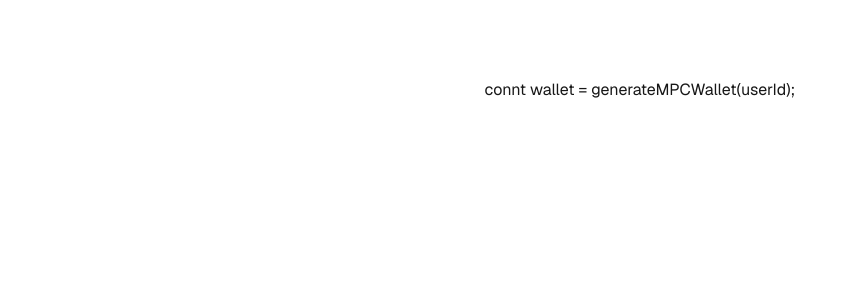
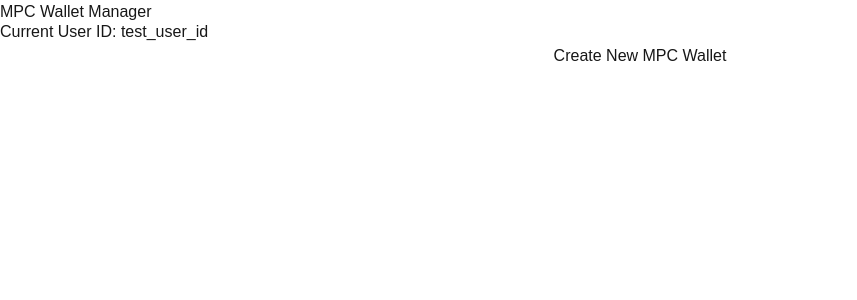
Before and after one commit to alxn787/Payment-gateway, a Next.js app: page / in a window 1280 px wide. Shown: the top 300 px of the page, without its empty margins (0-857 px from the left). Built offline with nearby package versions, Linux system fonts and the light colour scheme.

Commit message:
shamirs working

```diff
--- /dev/null
+++ b/app/api/wallet/route.ts
@@ -0,0 +1,31 @@
+// app/api/wallet/route.ts
+
+import { generateMPCWallet } from '../../lib/shamir-secret'; // Adjust path as needed
+import { NextResponse } from 'next/server';
+
+export async function POST(request: Request) {
+  try {
+    const { userId } = await request.json(); // Get userId from the request body
+
+    if (!userId) {
+      return NextResponse.json({ error: 'User ID is required' }, { status: 400 });
+    }
+
+    const mpcWallet = await generateMPCWallet(userId);
+    console.log(mpcWallet)
+
+    // IMPORTANT: Do NOT send sensitive shares back to the client!
+    // Only send the public key and any non-sensitive information.
+    return NextResponse.json(mpcWallet, { status: 200 });
+
+  } catch (error: any) {
+    console.error('API Error generating MPC wallet:', error);
+    return NextResponse.json(
+      { error: 'Failed to generate MPC wallet', details: error.message },
+      { status: 500 }
+    );
+  }
+}
+
+// You can add other HTTP methods (GET, PUT, DELETE) for other MPC operations
+// e.g., GET to fetch public key, POST to sign a transaction
--- a/app/lib/shamir-secret.ts
+++ b/app/lib/shamir-secret.ts
@@ -1,3 +1,4 @@
+/* eslint-disable  */
 import { Keypair } from "@solana/web3.js";
 import * as sss from "shamirs-secret-sharing";
 import CryptoJS from "crypto-js";
@@ -24,13 +25,13 @@ export interface KeyShare {
   expiresAt?: Date;
 }
 
-export interface MPCWallet {
-  publicKey: string;
-  encryptedShare1: string; // PostgreSQL database storage
-  encryptedShare2: string; // Redis 1 storage
-  encryptedShare3?: string; // Redis 2 storage
-  shareIndices: number[];
-}
+// export interface MPCWallet {
+//   publicKey: string;
+//   encryptedShare1: string; // PostgreSQL database storage
+//   encryptedShare2: string; // Redis 1 storage
+//   encryptedShare3?: string; // Redis 2 storage
+//   shareIndices: number[];
+// }
 
 function encryptData(data: string, key: string): string {
   return CryptoJS.AES.encrypt(data, key).toString();
@@ -101,7 +102,7 @@ export async function recoverMissingShares(
     const redisKey2 = `mpc:share:${userId}:2`;
     const redisKey3 = `mpc:share:${userId}:3`;
 
-    let availableShares: Buffer[] = [];
+    const availableShares: Buffer[] = [];
 
     const decryptedShare1 = decryptData(
       databaseShare,
@@ -206,7 +207,7 @@ export async function ensureShareAvailability(
 }
 
 //generates new mpc wallet with private keys split
-export async function generateMPCWallet(userId: string): Promise<MPCWallet> {
+export async function generateMPCWallet(userId: string): Promise<string> {
   const keypair = Keypair.generate();
   const privateKeyBytes = keypair.secretKey;
   const publicKey = keypair.publicKey.toBase58();
@@ -229,13 +230,7 @@ export async function generateMPCWallet(userId: string): Promise<MPCWallet> {
   const redisKey3 = `mpc:share:${userId}:3`;
   await redis2.setex(redisKey3, ttlSeconds, encryptedShares[2].shareData);
 
-  return {
-    publicKey,
-    encryptedShare1: encryptedShares[0].shareData, // For database
-    encryptedShare2: encryptedShares[1].shareData, // For Redis 1
-    encryptedShare3: encryptedShares[2]?.shareData, // For Redis 2
-    shareIndices: [1, 2, 3],
-  };
+  return JSON.stringify({encryptedShares})
 }
 
 export async function reconstructPrivateKey(
@@ -341,7 +336,7 @@ export async function signTransactionMPC(
 export async function rotateKeyShares(
   userId: string,
   oldShare1: string
-): Promise<MPCWallet> {
+): Promise<string> {
   const keypair = await reconstructPrivateKey(userId, oldShare1);
 
   const privateKeyBytes = keypair.secretKey;
@@ -368,13 +363,7 @@ export async function rotateKeyShares(
 
   keypair.secretKey.fill(0);
 
-  return {
-    publicKey,
-    encryptedShare1: encryptedShares[0].shareData,
-    encryptedShare2: encryptedShares[1].shareData,
-    encryptedShare3: encryptedShares[2]?.shareData,
-    shareIndices: [1, 2, 3],
-  };
+  return JSON.stringify({encryptedShares})
 }
 
 export async function healthCheck(): Promise<{
--- a/app/page.tsx
+++ b/app/page.tsx
@@ -1,9 +1,81 @@
-import Image from "next/image";
+// app/page.tsx
+'use client'; // <-- IMPORTANT: Mark this as a Client Component
+
+import React, { useState, useEffect } from 'react';
+// Do NOT import generateMPCWallet directly from shamir-secret.ts here anymore!
 
 export default function Home() {
+  const [walletPublicKey, setWalletPublicKey] = useState<string | null>(null);
+  const [loading, setLoading] = useState(false);
+  const [error, setError] = useState<string | null>(null);
+  const [userId, setUserId] = useState<string>('test_user_id'); // TODO: Replace with actual user ID mechanism
+
+  const handleCreateWallet = async () => {
+    if (!userId) {
+      setError("User ID is missing.");
+      return;
+    }
+
+    setLoading(true);
+    setError(null);
+    setWalletPublicKey(null); // Clear previous state
+
+    try {
+      const response = await fetch('/api/wallet', { // Call your API route
+        method: 'POST',
+        headers: {
+          'Content-Type': 'application/json',
+        },
+        body: JSON.stringify({ userId }),
+      });
+
+      if (!response.ok) {
+        const errorData = await response.json();
+        throw new Error(errorData.details || 'Failed to generate wallet on server.');
+      }
+
+      const data = await response.json();
+      setWalletPublicKey(data.publicKey);
+      console.log(data.message); // Log success message from API
+
+    } catch (err: any) {
+      console.error("Client-side error calling API:", err);
+      setError(`Error creating wallet: ${err.message || 'Unknown error'}`);
+    } finally {
+      setLoading(false);
+    }
+  };
+
+  // Example: Generate wallet on initial load if not already present
+  // useEffect(() => {
+  //   // You might want to check a cookie or local storage if wallet already exists
+  //   if (!walletPublicKey && userId) { // Only attempt if no public key and userId exists
+  //      handleCreateWallet();
+  //   }
+  // }, [userId, walletPublicKey]); // Re-run if userId changes
+
   return (
-    <div className="grid grid-rows-[20px_1fr_20px] items-center justify-items-center min-h-screen p-8 pb-20 gap-16 sm:p-20 font-[family-name:var(--font-geist-sans)]">
-      connt wallet = generateMPCWallet(userId);
+    <div className="grid grid-rows-[20px_1fr_20px] (--font-geist-sans)">
+      <h1>MPC Wallet Manager</h1>
+
+      <p>Current User ID: {userId}</p> {/* For debugging, replace with actual */}
+
+      {!walletPublicKey && (
+        <button onClick={handleCreateWallet} disabled={loading}>
+          {loading ? 'Creating Wallet...' : 'Create New MPC Wallet'}
+        </button>
+      )}
+
+      {loading && <p>Loading...</p>}
+      {error && <p style={{ color: 'red' }}>{error}</p>}
+
+      {walletPublicKey && (
+        <div>
+          <h2>Wallet Created!</h2>
+          <p>Public Key: <code>{walletPublicKey}</code></p>
+          <p>Your private key shares are stored securely on the backend.</p>
+        </div>
+      )}
     </div>
   );
 }
--- /dev/null
+++ b/app/types/shamirs-secret-sharing.d.ts
@@ -0,0 +1,19 @@
+// src/types/shamirs-secret-sharing.d.ts
+
+declare module 'shamirs-secret-sharing' {
+  /**
+   * Splits a secret (Buffer) into 'shares' number of shares,
+   * requiring 'threshold' of them to reconstruct the secret.
+   * @param secret The secret value as a Buffer.
+   * @param options An object with 'shares' (total number of shares) and 'threshold' (minimum required shares).
+   * @returns An array of Buffer objects, each representing a share.
+   */
+  function split(secret: Buffer, options: { shares: number; threshold: number }): Buffer[];
+
+  /**
+   * Combines an array of shares (Buffers) to reconstruct the original secret.
+   * @param shares An array of Buffer objects, each representing a share.
+   * @returns The reconstructed secret as a Buffer.
+   */
+  function combine(shares: Buffer[]): Buffer;
+}
--- a/tsconfig.json
+++ b/tsconfig.json
@@ -22,6 +22,6 @@
       "@/*": ["./*"]
     }
   },
-  "include": ["next-env.d.ts", "**/*.ts", "**/*.tsx", ".next/types/**/*.ts"],
+  "include": ["next-env.d.ts", "**/*.ts", "**/*.tsx", ".next/types/**/*.ts","**/*.d.ts", ],
   "exclude": ["node_modules"]
 }
```
